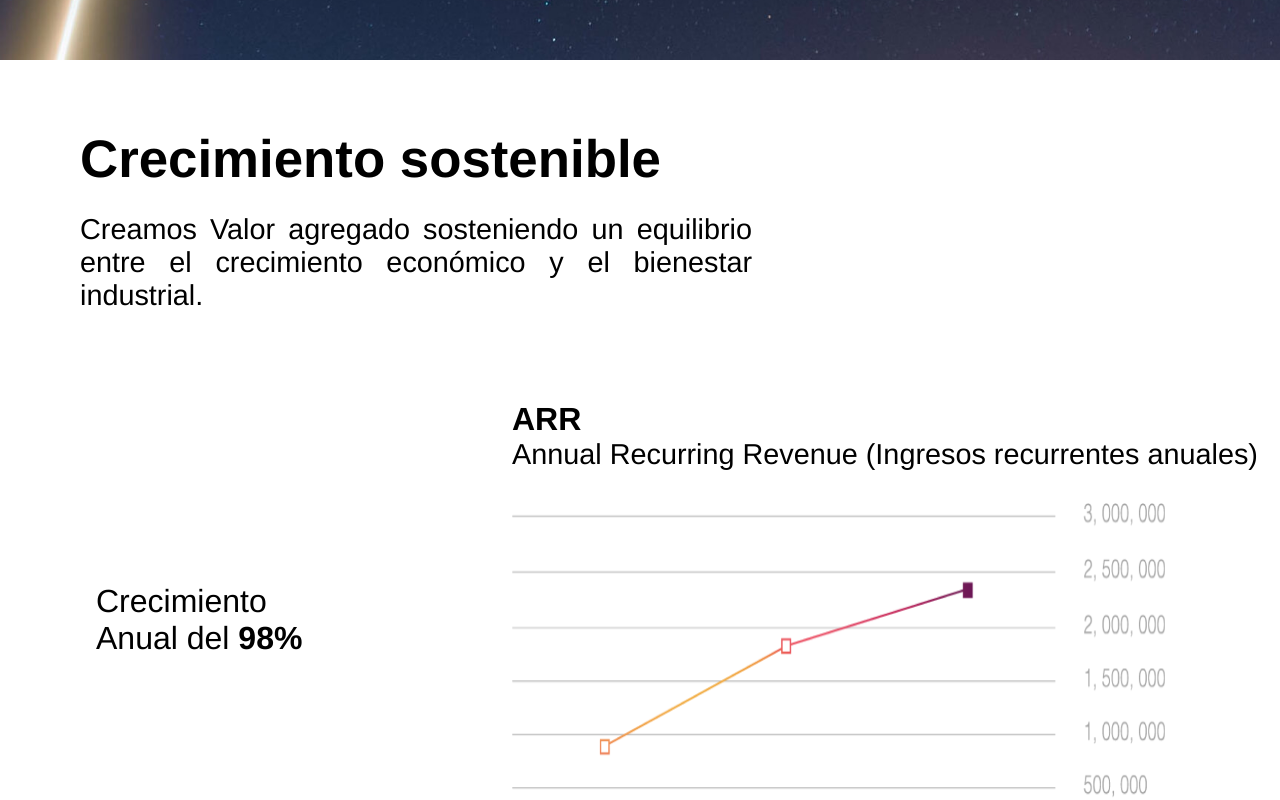
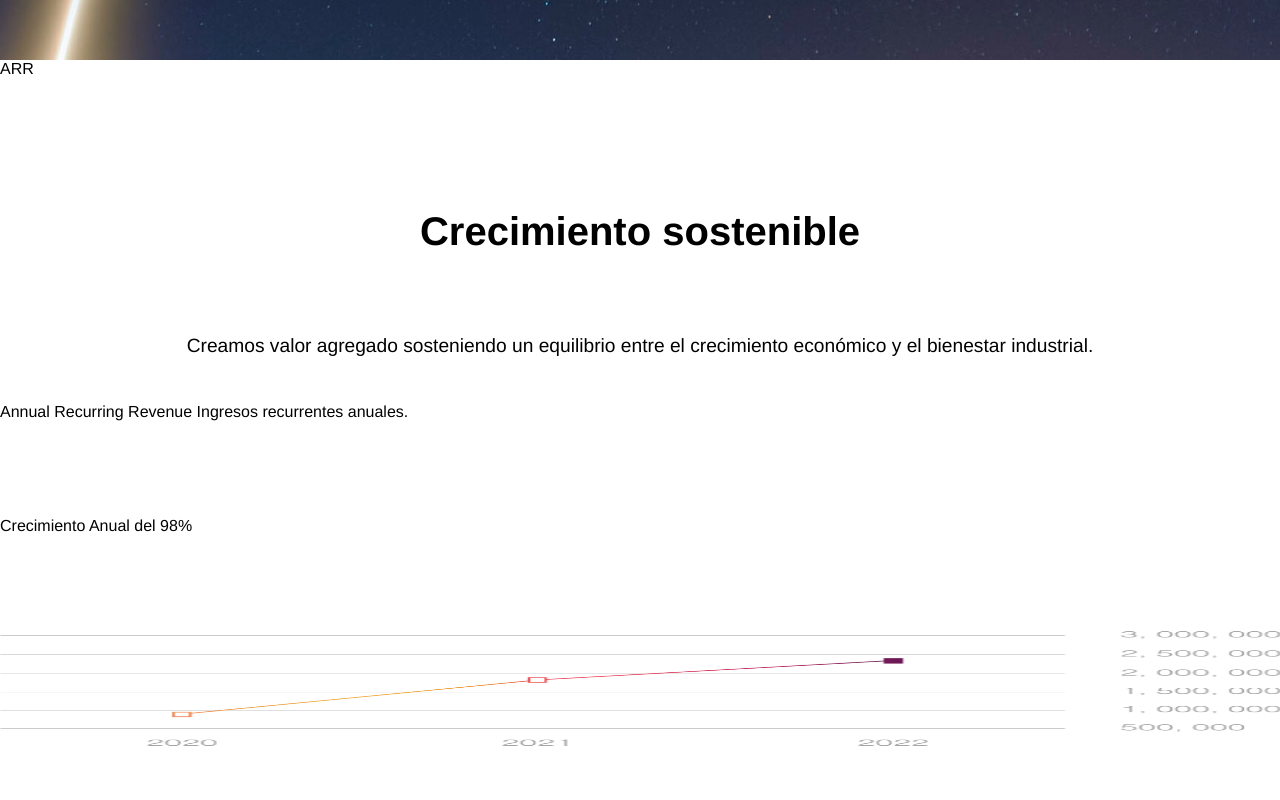
Before and after one commit to Ecreea-Company/ecreea-web-corp-frontend, a Next.js app: page /inversores in a window 1280 px wide. Shown: the part 740-1540 px from the top of the page. Built offline with nearby package versions, Linux system fonts and the light colour scheme.

Commit message:
Agregando cambios a inversores

```diff
--- a/pages/inversores.tsx
+++ b/pages/inversores.tsx
@@ -1,6 +1,6 @@
 import { Footer } from '@/contents'
 import { Public } from '@/layouts'
-import { Costo, CrecimientoSostenible, Fuerza, Huella, ModeloNegocio, Proyeccion, Somos } from '@/pages/inversores/content'
+import { CrecimientoSostenible, ModeloNegocio } from '@/pages/inversores/content'
 import type { NextPage } from 'next'
 
 const Creadores: NextPage = () => {
@@ -8,11 +8,6 @@ const Creadores: NextPage = () => {
     <Public titlePage="Inversores">
       <ModeloNegocio />
       <CrecimientoSostenible />
-      <Somos />
-      <Proyeccion />
-      <Fuerza />
-      <Costo />
-      <Huella />
       <Footer />
     </Public>
   )
--- a/src/pages/inversores/content/crecimientoSostenible/CrecimientoSostenible.module.scss
+++ b/src/pages/inversores/content/crecimientoSostenible/CrecimientoSostenible.module.scss
@@ -4,67 +4,26 @@
 .Section {
   @include utilities.section(100vh);
   display: grid;
-  grid-template-columns: 1fr 1.5fr;
-  grid-template-rows: 1fr 1.5fr;
+  grid-template: repeat(7, 1fr) / auto;
 
-  @include mediaQueries.for-phone {
-    grid-template-columns: 1fr;
-    grid-template-rows: 1.5fr repeat(2, 1fr);
+  &__title {
+    grid-area: 2/1/3/2;
+    font-size: 2.5rem;
+    font-weight: bold;
+    place-self: center;
+    text-align: center;
   }
 
-  &__title {
-    grid-area: 1/1/2/3;
-    padding-left: 5em;
-    display: flex;
-    flex-direction: column;
-    justify-content: center;
-
-    @include mediaQueries.for-phone {
-      padding-left: 0em;
-      align-items: center;
-    }
+  &__p1 {
+    grid-area: 3/1/4/2;
+    font-size: 1.2rem;
+    place-self: center;
+    text-align: center;
+    margin: 0 2rem;
   }
 
-  &__descImg {
-    grid-area: 2/1/3/2;
-    padding-left: 3em;
-    display: flex;
-    flex-direction: column;
-    justify-content: center;
-    font-size: 2em;
-    width: 60%;
-    text-align: justify;
-    @include mediaQueries.for-phone {
-      padding-left: 0em;
-      align-items: center;
-    }
-  }
-
-  &__grafica {
-    grid-area: 2/2/3/3;
-    display: flex;
-    flex-direction: column;
-    justify-content: center;
-    gap: 2em;
+  &__graf {
+    position: relative;
+    object-fit: contain;
   }
 }
-
-.Grafica {
-  &__title {
-    & h1 {
-      font-size: 2em;
-      font-weight: bold;
-    }
-
-    & p {
-      font-size: 1.8em;
-      font-weight: 300;
-    }
-  }
-
-  &__img {
-    position: relative;
-    width: 85%;
-    height: 70%;
-  }
-}
--- a/src/pages/inversores/content/crecimientoSostenible/CrecimientoSostenible.tsx
+++ b/src/pages/inversores/content/crecimientoSostenible/CrecimientoSostenible.tsx
@@ -1,32 +1,19 @@
+import Image from 'next/image'
 import styles from './CrecimientoSostenible.module.scss'
-import Image from 'next/image'
-import { TitleGraf } from '../../components'
 
 function CrecimientoSostenible (): JSX.Element {
-  const title = {
-    title: 'Crecimiento sostenible',
-    description:
-      'Creamos Valor agregado sosteniendo un equilibrio entre el crecimiento económico y el bienestar industrial.'
-  }
-
   return (
     <div className={styles.Section}>
-      <div className={styles.Section__title}>
-        <TitleGraf title={title.title} description={title.description} />
-      </div>
-      <div className={styles.Section__descImg}>
-        <p>
-          Crecimiento Anual del <b>98%</b>
-        </p>
-      </div>
-      <div className={styles.Section__grafica}>
-        <div className={styles.Grafica__title}>
-          <h1>ARR</h1>
-          <p>Annual Recurring Revenue (Ingresos recurrentes anuales) </p>
-        </div>
-        <div className={styles.Grafica__img}>
-          <Image layout="fill" src={'/pages/inversores/graf-Crecimiento.png'} />
-        </div>
+      <h1 className={styles.Section__title}>Crecimiento sostenible</h1>
+      <p className={styles.Section__p1}>
+        Creamos valor agregado sosteniendo un equilibrio entre el crecimiento
+        económico y el bienestar industrial.
+      </p>
+      <h4>ARR</h4>
+      <p>Annual Recurring Revenue Ingresos recurrentes anuales.</p>
+      <p>Crecimiento Anual del 98%</p>
+      <div className={styles.Section__graf}>
+        <Image src='/pages/inversores/graf-Crecimiento.png' layout='fill' />
       </div>
     </div>
   )
```
